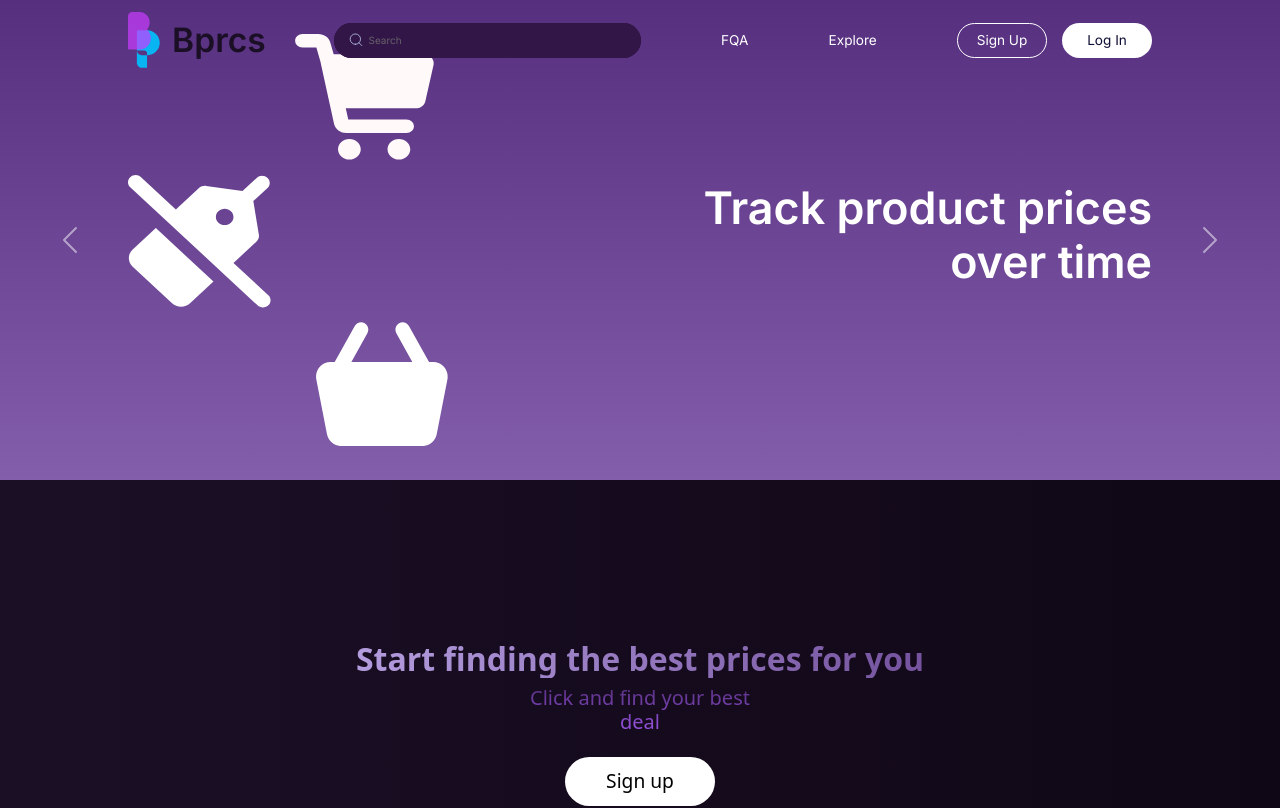
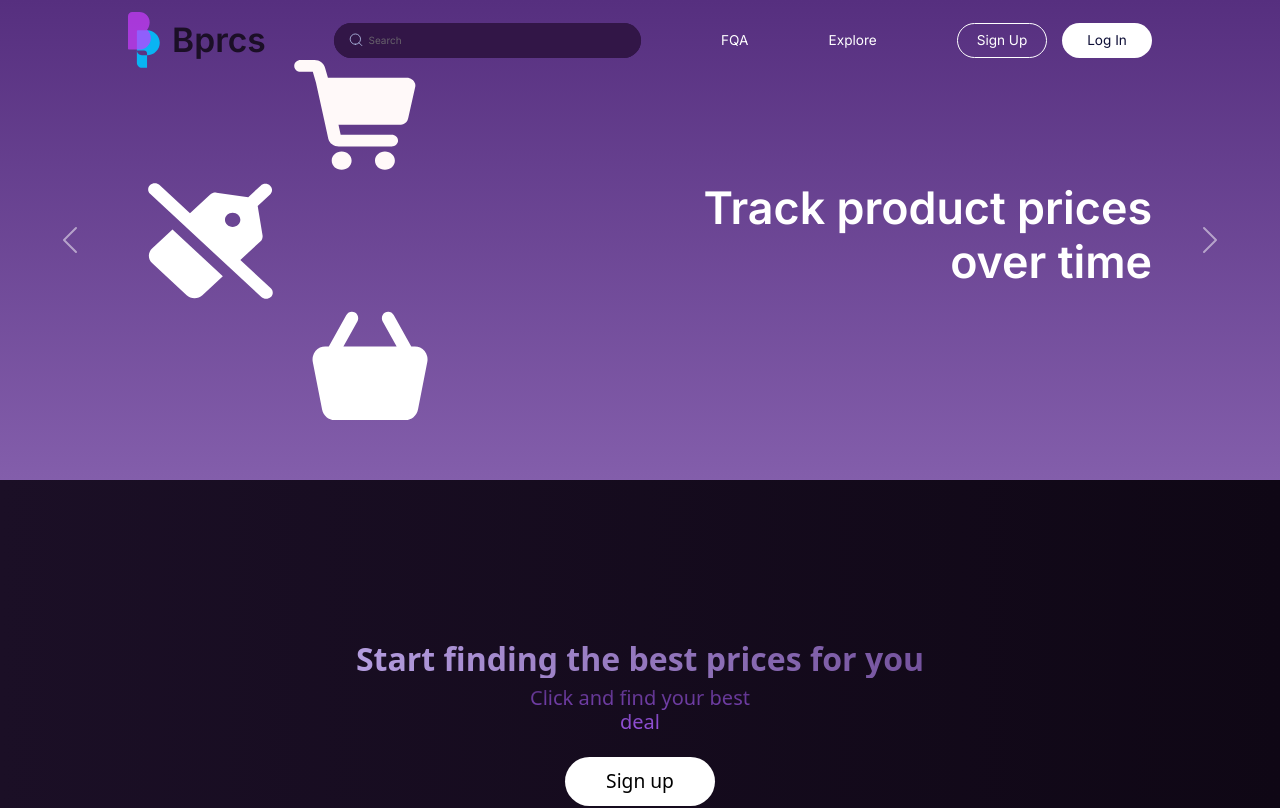
Before and after one commit to workdayr/Web_repo, a Vue app in the folder frontend/: page / in a window 1280 px wide. Shown: the top 808 px of the page. Built offline with nearby package versions, Linux system fonts and the light colour scheme.

Commit message:
fix: correct carousel icon overlap

```diff
--- a/frontend/src/assets/styles/Layout/CarouselComponent.css
+++ b/frontend/src/assets/styles/Layout/CarouselComponent.css
@@ -11,8 +11,8 @@
     align-items: center;
     justify-content: center;
     overflow: hidden;
-    box-sizing: border-box;
     padding: 50px;
+
 }
 
 .slide-image {
@@ -76,6 +76,7 @@
     width: 25%;
     height: auto;
     position: absolute;
+    max-height: 75%;
 }
 
 .slide-text {
```
